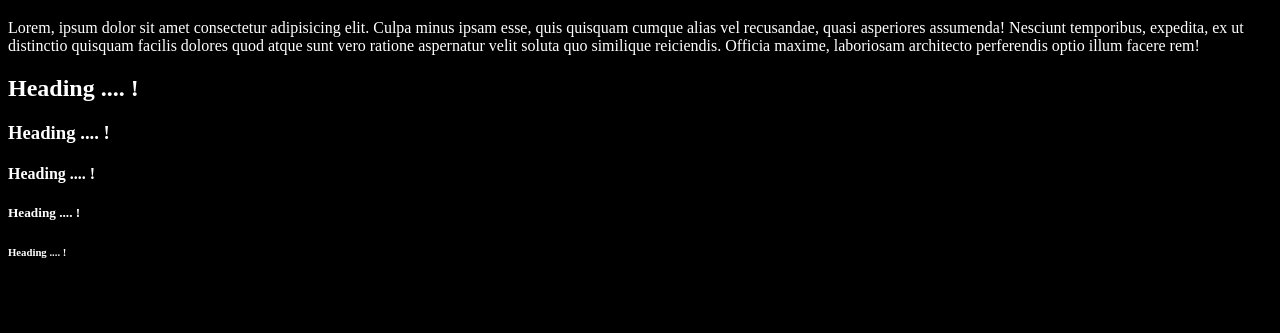
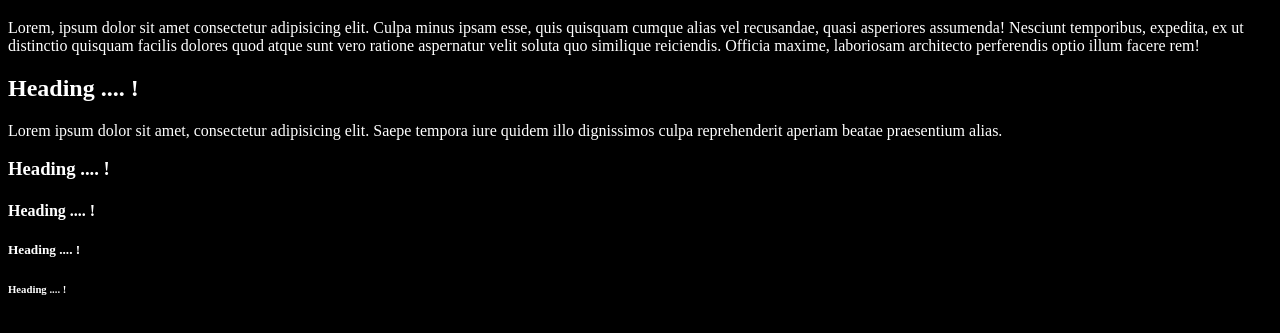
Before and after one commit to Hard1stf/Example-1, a plain HTML site: page index.html in a window 1280 px wide. Shown: the part 61-394 px from the top of the page. Drawn offline with Linux system fonts and the light colour scheme.

Commit message:
Change-3

```diff
--- a/index.html
+++ b/index.html
@@ -1,20 +1,30 @@
 <!DOCTYPE html>
 <html lang="en">
+
 <head>
     <meta charset="UTF-8">
     <meta name="viewport" content="width=device-width, initial-scale=1.0">
     <title>Example Repo, Change - 1 change - 2</title>
     <link rel="stylesheet" href="style.css">
 </head>
+
 <body>
     <h1>Heading .... ! </h1>
     <p>
-        Lorem, ipsum dolor sit amet consectetur adipisicing elit. Culpa minus ipsam esse, quis quisquam cumque alias vel recusandae, quasi asperiores assumenda! Nesciunt temporibus, expedita, ex ut distinctio quisquam facilis dolores quod atque sunt vero ratione aspernatur velit soluta quo similique reiciendis. Officia maxime, laboriosam architecto perferendis optio illum facere rem!
+        Lorem, ipsum dolor sit amet consectetur adipisicing elit. Culpa minus ipsam esse, quis quisquam cumque alias vel
+        recusandae, quasi asperiores assumenda! Nesciunt temporibus, expedita, ex ut distinctio quisquam facilis dolores
+        quod atque sunt vero ratione aspernatur velit soluta quo similique reiciendis. Officia maxime, laboriosam
+        architecto perferendis optio illum facere rem!
     </p>
     <h2>Heading .... ! </h2>
+    <p>
+        Lorem ipsum dolor sit amet, consectetur adipisicing elit. Saepe tempora iure quidem illo dignissimos culpa
+        reprehenderit aperiam beatae praesentium alias.
+    </p>
     <h3>Heading .... ! </h3>
     <h4>Heading .... ! </h4>
     <h5>Heading .... ! </h5>
     <h6>Heading .... ! </h6>
 </body>
+
 </html>
```
